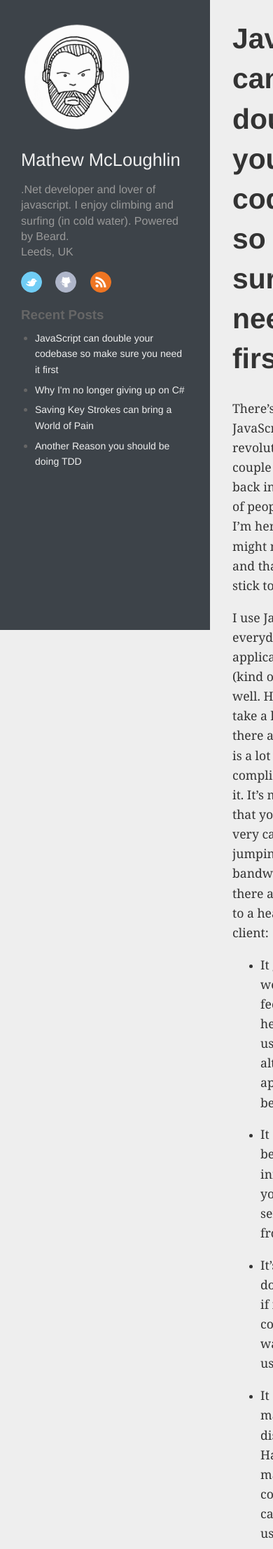
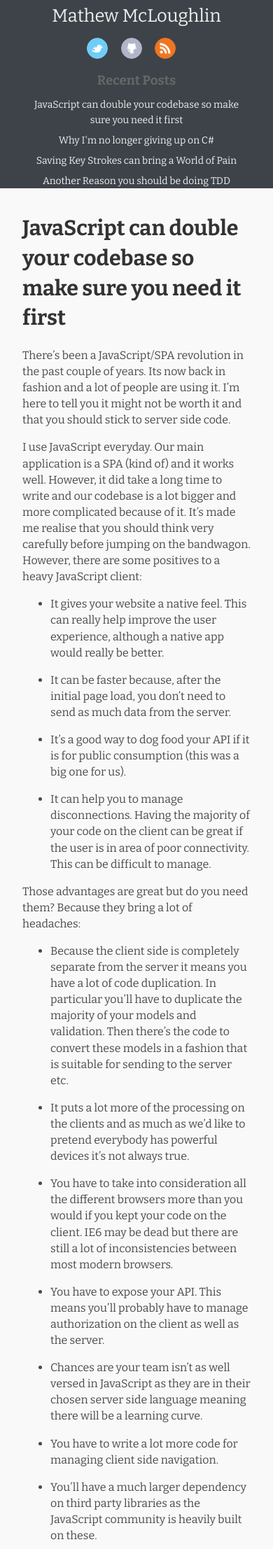
Before and after one commit to invalid-arg/invalid-arg.github.com, a Jekyll site: the page built from _posts/2013-8-12-javascript-can-double-your-codebase-so-make-sure-you-need-it-first.md, in a window 390 px wide. Shown: the top 2213 px of the page at 70% size. Built offline with Jekyll 4.4.1, drawn with Linux system fonts in a browser that asks for light colours; comment, search, counter and statistics services are not loaded; some of the changed text lies outside the part shown.

Commit message:
Change of font and some improvements for mobile

```diff
--- a/_layouts/layout.html
+++ b/_layouts/layout.html
@@ -3,9 +3,9 @@
 	<head>
 		<title>Mat McLoughlin</title>
 		<link rel="icon" href="/img/favicon.ico" type="image/x-icon">
+		<link href='http://fonts.googleapis.com/css?family=Bitter:400,700,400italic' rel='stylesheet' type='text/css'>
 		<link rel="stylesheet" type="text/css" media="all" href="/css/normalize.css" />
 		<link rel="stylesheet" type="text/css" media="all" href="/css/main.css" />
-		<!-- <link rel="stylesheet" type="text/css" media="all" href="/css/pygments.css" /> -->
 		<link rel="stylesheet" type="text/css" media="all" href="/css/railscasts.css" />
 		<link rel="alternate" type="application/rss+xml" title="Mat Mcloughlin" href="http://mat-mcloughlin.github.io/rss.xml" />
 		<meta charset="utf-8">
@@ -21,7 +21,7 @@
 			            <img src="/img/avatar.png">
 			        </div>
 			        <h2>Mathew McLoughlin</h2>
-			        <p>.Net developer and lover of javascript. I enjoy climbing and surfing (in cold water). Powered by Beard.<br/>Leeds, UK</p>
+			        <p id="blurb">.Net developer and lover of javascript. I enjoy climbing and surfing (in cold water). Powered by Beard.<br/>Leeds, UK</p>
 			        <div class="clear:both;"></div>
 			        <div id="social">
 			            <a class="twitter" href="http://twitter.com/mat_mcloughlin"></a>
@@ -42,30 +42,6 @@
 			   	</div>
 			</div>
 		</div>
-
-
-
-
-
-<!-- 		<div class="wrapper">
-			<header>
-				<a href="/">
-		    	<div id="name">
-					<img src="/img/avatar.png" />
-		      		<h1>Mathew</h1>
-		    	</div>
-		    	<div id="social">
-		    		<a class="twitter" href="http://twitter.com/mat_mcloughlin"></a>
-		    		<a class="github" href="https://github.com/mat-mcloughlin"></a>
-		    		<a class="rss" href="/rss.xml"></a>
-		    	</div>
-		  	</a>
-			</header>
-			<div style="clear: both;"</div>
-			<div id="content">
-				{{ content }}
-			</div>
-		</div> -->
 		<script type="text/javascript">
 
 		  var _gaq = _gaq || [];
--- a/_posts/2013-8-12-javascript-can-double-your-codebase-so-make-sure-you-need-it-first.md
+++ b/_posts/2013-8-12-javascript-can-double-your-codebase-so-make-sure-you-need-it-first.md
@@ -5,7 +5,7 @@ title: JavaScript can double your codebase so make sure you need it first
 
 There's been a JavaScript/SPA revolution in the past couple of years. Its now back in fashion and a lot of people are using it. I'm here to tell you it might not be worth it and that you should stick to server side code.
 
-I use JavaScript everyday. Our main application is a SPA (kind of) and it works well. However, it did take a long time to get there and our codebase is a lot bigger and more complicated because of it. It's made me realise that you should think very carefully before jumping on the bandwagon. However, there are some positives to a heavy JavaScript client:
+I use JavaScript everyday. Our main application is a SPA (kind of) and it works well. However, it did take a long time to write and our codebase is a lot bigger and more complicated because of it. It's made me realise that you should think very carefully before jumping on the bandwagon. However, there are some positives to a heavy JavaScript client:
 
 - It gives your website a native feel. This can really help improve the user experience, although a native app would really be better.
 
@@ -31,4 +31,4 @@ Those advantages are great but do you need them? Because they bring a lot of hea
 
 - You'll have a much larger dependency on third party libraries as the JavaScript community is heavily built on these.
 
-It just seems like you're increasing the size of your codebase (and tests) whilst at the same time reducing maintainability and increasing the probability of problems in your code. All for very few, possibly unnecessary, gains. I'm not saying there isn't a place for JS in our world. I'm saying think carefully. Chances are a traditional MVC app is more than adequate for your needs and it and will speed up development times if you don't have to worry about all the JavaScript. Allowing you to get your product to market quicker and think more about functionality instead.
+It just seems like you're increasing the size of your codebase (and tests) whilst at the same time reducing maintainability and increasing the probability of problems in your code. All for very few, possibly unnecessary, gains. I'm not saying there isn't a place for JS in our world. I'm saying think carefully. Chances are a traditional MVC app is more than adequate for your needs and it will speed up development times if you don't have to worry about it. Allowing you to get your product to market quicker and think more about functionality instead.
--- a/css/main.css
+++ b/css/main.css
@@ -94,14 +94,13 @@ textarea {
    ========================================================================== */
 html, body {
     width: 100%;
-    background: #EEE;
+    background: #f9f9f9;
     margin: 0;
     padding: 0;
 }
 
 body {
-    /*font-family: "Open Sans", "Helvetica Neue", Helvetica, Arial, sans-serif;*/
-    font-family: 'Helvetica Neue', Helvetica, pragmatica-web, Arial, sans-serif;
+    font-family: 'Bitter', Georgia, 'Times New Roman', Times, serif;
 }
 
 #left-column {
@@ -207,10 +206,9 @@ body {
 #main-content {
     max-width: 720px;
     margin-left: 300px;
-
     margin-top: 0;
     float: left;
-    color: #333;
+    color: #494949;
 }
 
 #main-content .inner {
@@ -219,7 +217,8 @@ body {
 }
 
 #main-content h1 {
-    font-size: 2.55em;
+    font-size: 1.9em;
+    text-shadow: 0 1px 0 #FFF;
 }
 
 #main-content h1 a{
@@ -229,17 +228,24 @@ body {
 
 #main-content h2 {
     margin-bottom: 0;
+    text-shadow: 0 1px 0 #FFF;
 }
 
 #main-content p {
-    font-size: 1.1em;
-    font-family: ff-meta-serif-web-pro, Georgia, Times, 'Times New Roman', serif;
-    line-height: 1.6;
+    font-size: 1em;
+    line-height: 1.444;
+    text-shadow: 0 1px 0 #FFF;
+
 }
 
 #main-content a {
-    color: #2F79E7;
+    color: #2f79e7;
     text-decoration: none;
+    text-shadow: 0 1px 0 #FFF;
+}
+
+#main-content a:hover {
+    text-decoration: underline;
 }
 
 .post .date {
@@ -249,9 +255,14 @@ body {
 	font-style: italic;
 	margin-right: 10px;
 	float: left;
+    text-shadow: 0 1px 0 #FFF;
 }
 
-@media only screen and (max-device-width: 480px), only screen and (min-device-width: 560px) and (max-device-width: 1136px) and (-webkit-min-device-pixel-ratio: 2) {
+@media only screen and (max-device-width: 480px), only screen and (min-device-width: 560px) and (max-device-width: 1136px) and (-webkit-min-device-pixel-ratio: 2), (max-width: 786px) {
+    #avatar, #blurb {
+        display: none;
+    }
+
     #left-column {
         position: relative;
         width: 100%;
@@ -278,7 +289,12 @@ body {
     }
 
     #left-column .inner {
-        padding-top: 5%;
+        padding-top: 5px;
+    }
+
+    #left-column .inner h2 {
+        padding-top: 0;
+        margin-top: 0 ;
     }
 
     #main-content {
@@ -300,6 +316,7 @@ code {
 	-webkit-box-sizing: border-box; /* Safari/Chrome, other WebKit */
 	-moz-box-sizing: border-box;    /* Firefox, other Gecko */
 	box-sizing: border-box;         /* Opera/IE 8+ */
+    text-shadow: 0;
 }
 
 pre	{
```
